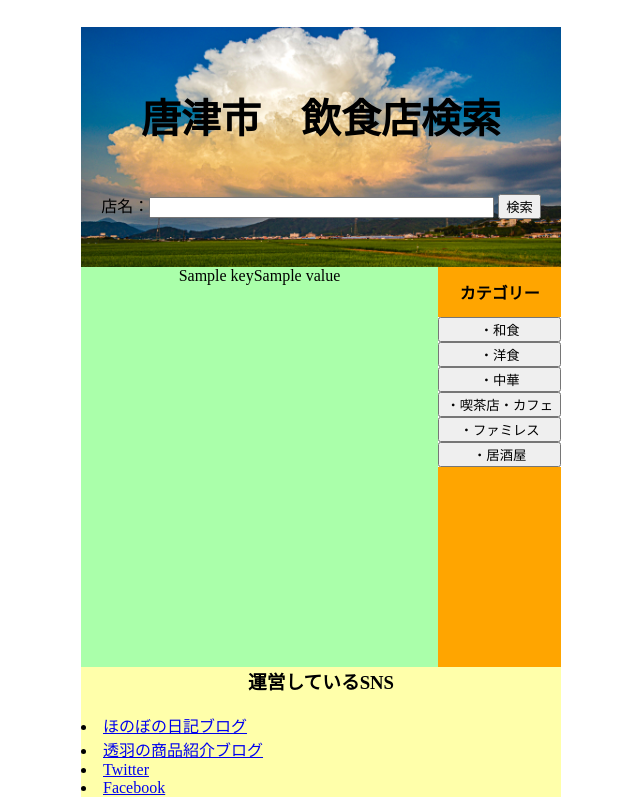
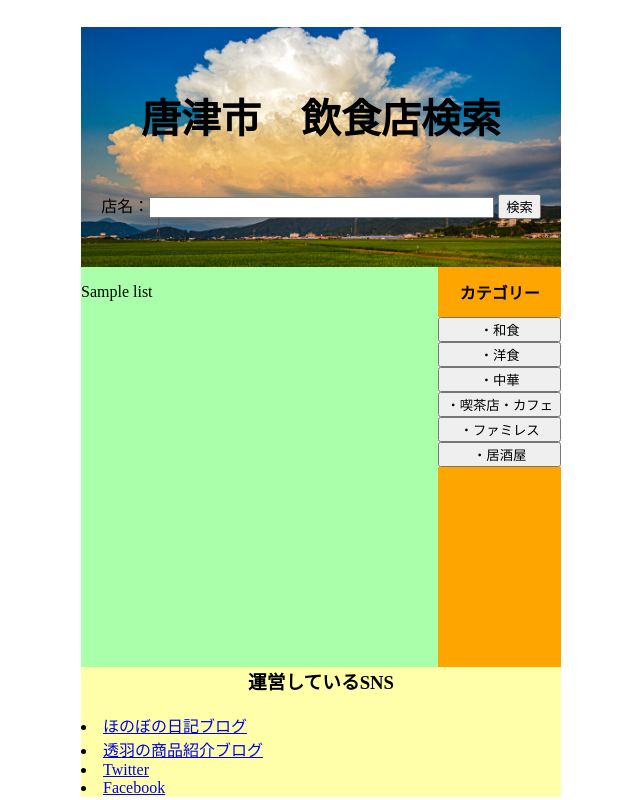
Before and after one commit to touwa0820/Django-Book, a Django app: template private_diary/diary/templates/index2.html in a window 1280 px wide. Shown: the whole page, without its empty margins (319-959 px from the left). Run offline with Django 3.2, Linux system fonts and the light colour scheme; the template is opened without the code that fills it: most values are stand-ins (such as "Sample title", 1, 10 or a date in 2020).

Commit message:
homepage

```diff
--- a/private_diary/diary/templates/index2.html
+++ b/private_diary/diary/templates/index2.html
@@ -26,8 +26,10 @@
         </header>
         <main id="main">
             <table>
-                {% for key,value in dict.items %}
-                    {{key}}{{value}}
+                {% for list in lists %}
+                   <p>
+                        {{list}}
+                    </p>
                 {% endfor %}
             </table>
         </main>
--- a/private_diary/static/css/stylesheet.css
+++ b/private_diary/static/css/stylesheet.css
@@ -32,7 +32,7 @@ body{
   float: left;
   height: 400px;
   background: #afa;
-  text-align: center;
+  text-align: left;
 }
 
 #side .box {
```
Also changed, not shown: private_diary/diary/views.py (+6 -7 lines).
